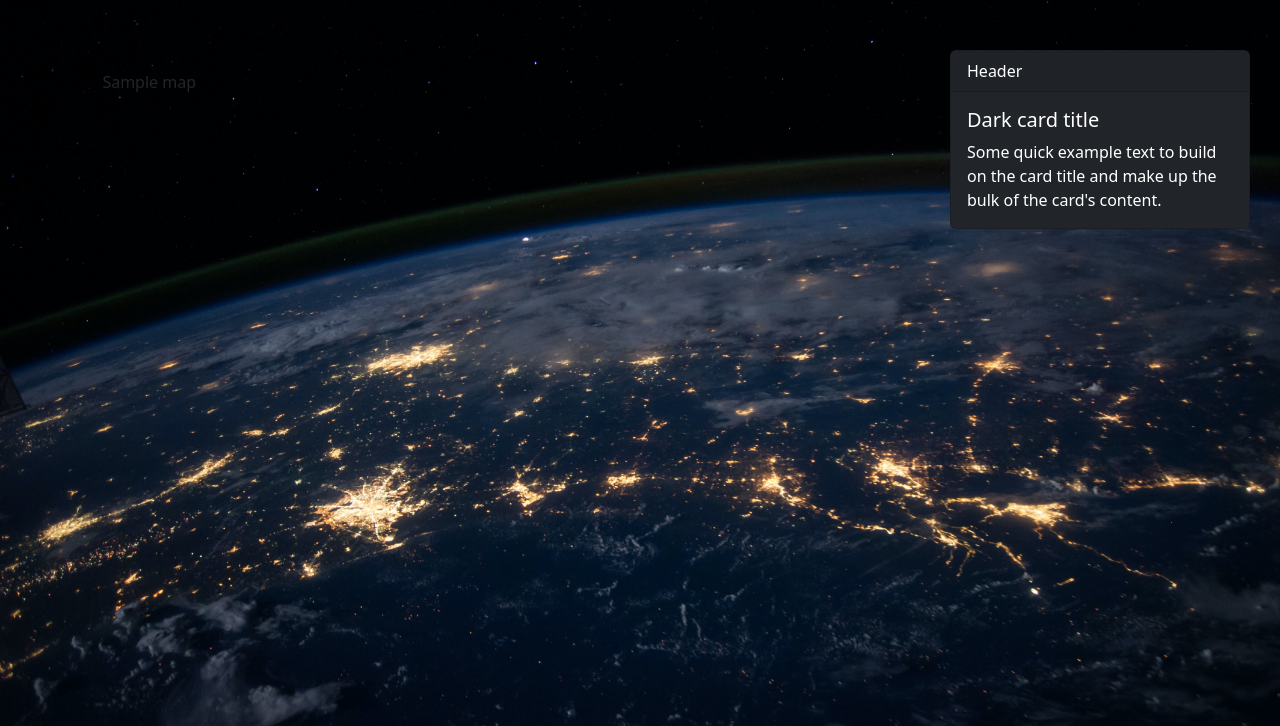
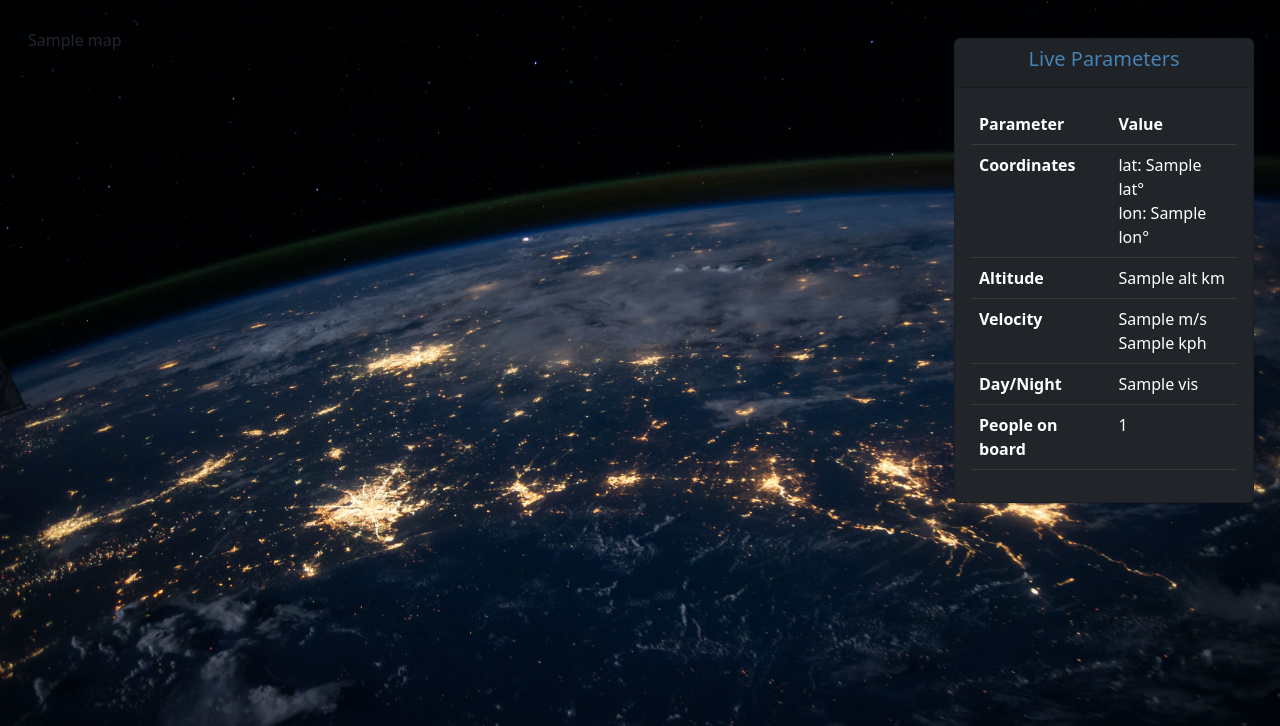
Before and after one commit to nkstlrv/ISS-Now, a Django app: template iss_app/templates/iss_app/map.html in a window 1280 px wide. Shown: the part 74-800 px from the top of the page. Run offline with Django 4.2, Linux system fonts and the light colour scheme; the template is opened without the code that fills it: most values are stand-ins (such as "Sample title", 1, 10 or a date in 2020); some web fonts are replaced.

Commit message:
iss parameters table

```diff
--- a/calculations/iss/iss_params.py
+++ b/calculations/iss/iss_params.py
@@ -1,26 +1,26 @@
 import requests
 from calculations import unix_time_converter
-
 
 ISS_API = "https://api.wheretheiss.at/v1/satellites/25544"
 
 
 def iss_data():
     req = requests.get(ISS_API).json()
+
     data = {
 
         'lat': req["latitude"],
         'lon': req["longitude"],
         'alt': req["altitude"],
         'vel_kph': int(req["velocity"]),
-        'vel_mps': round((int(req["velocity"])/3.6), 2),
+        'vel_mps': round((int(req["velocity"]) / 3.6), 2),
         'vis': req["visibility"],
         'daynum': req["daynum"],
+
     }
 
     return data
 
 
 if __name__ == "__main__":
-
     print(iss_data())
--- a/iss_app/templates/iss_app/index.html
+++ b/iss_app/templates/iss_app/index.html
@@ -5,5 +5,6 @@
 {% block content %}
 <div style="margin: 10px 40px 40px;">
     <h1>Home Page</h1>
+<p>{{ ip }}</p>
 </div>
 {%  endblock content %}
--- a/iss_app/templates/iss_app/map.html
+++ b/iss_app/templates/iss_app/map.html
@@ -3,45 +3,70 @@
 {% block title %}Map{% endblock title %}
 
 {% block content %}
-    <div class="container" style="display: flex; flex-wrap: wrap">
-        <div class="box" style="flex: 1 1 50%; max-width: 50%; margin: 10px;">
-            <div style=" position: fixed;
-    margin-bottom: 200px;
-    width: 60%;
-    height:60%;
-    top: 30%;
-    bottom: 30%;
-    left: 20%;
-    transform: translate(-20%, -20%);
-  " id="map-container">{{ map|safe }}</div>
+    <div style="margin: 20px">
+        <div class="d-flex bd-highlight">
 
-            <script>
-                function refreshMap() {
-                    // make a GET request to the map_view view with the 'refresh' parameter
-                    fetch('/map/?refresh=true')
-                        .then(response => response.json())
-                        .then(data => {
-                            // update the map HTML in the map container
-                            document.getElementById('map-container').innerHTML = data.map;
-                        });
-                }
 
-                // refresh the map every 5 seconds
-                setInterval(refreshMap, 5000);
-            </script>
-        </div>
-    </div>
-    <div class="box" style="float: right;
-    width: 300px;
-    height: 200px;
-    margin: 30px;">
-        <div class="card text-white bg-dark mb-3" style="max-width: 40rem;">
-            <div class="card-header">Header</div>
-            <div class="card-body">
-                <h5 class="card-title">Dark card title</h5>
-                <p class="card-text">Some quick example text to build on the card title and make up the bulk of the
-                    card's content.</p>
+            <div class="p-2 w-100 bd-highlight">
+                <div style="width: 900px" id="map-container">{{ map|safe }}</div>
+
+{#                <script>#}
+{#                    function refreshMap() {#}
+{#                        // make a GET request to the map_view view with the 'refresh' parameter#}
+{#                        fetch('/map/?refresh=true')#}
+{#                            .then(response => response.json())#}
+{#                            .then(data => {#}
+{#                                // update the map HTML in the map container#}
+{#                                document.getElementById('map-container').innerHTML = data.map;#}
+{#                            });#}
+{#                    }#}
+{##}
+{#                    // refresh the map every 5 seconds#}
+{#                    setInterval(refreshMap, 5000);#}
+{#                </script>#}
             </div>
+
+
+            <div class="p-2 flex-shrink-1 bd-highlight" style="margin: 10px">
+
+                <div class="card text-white bg-dark mb-3" style="max-width: 40rem; width: 300px">
+                    <div class="card-header" style="text-align: center; color: steelblue"><h5>Live Parameters</h5></div>
+                    <div class="card-body">
+                        <table class="table table-dark">
+                            <thead>
+                            <tr>
+                                <th scope="col">Parameter</th>
+                                <th scope="col">Value</th>
+                            </tr>
+                            </thead>
+                            <tbody>
+                            <tr>
+                                <th scope="row">Coordinates</th>
+                                <td>lat: {{ data.lat }}° <br> lon: {{ data.lon }}°</td>
+                            </tr>
+                            <tr>
+                                <th scope="row">Altitude</th>
+                                <td>{{ data.alt }} km</td>
+                            </tr>
+                            <tr>
+                                <th scope="row">Velocity</th>
+                                <td>{{ data.vel_mps }} m/s <br> {{ data.vel_kph }} kph</td>
+                            </tr>
+                            <tr>
+                                <th scope="row">Day/Night</th>
+                                <td>{{ data.vis }}</td>
+                            </tr>
+                            <tr>
+                                <th scope="row">People on board</th>
+                                <td>{{ data.pob|length }}</td>
+                            </tr>
+                        </table>
+                    </div>
+                </div>
+
+            </div>
+
+
         </div>
     </div>
 {% endblock content %}
```
Also changed, not shown: iss_app/templates/iss_app/map2.html (added, +46 -0 lines), iss_app/views.py (+28 -10 lines), requirements.txt (+7 -0 lines).
